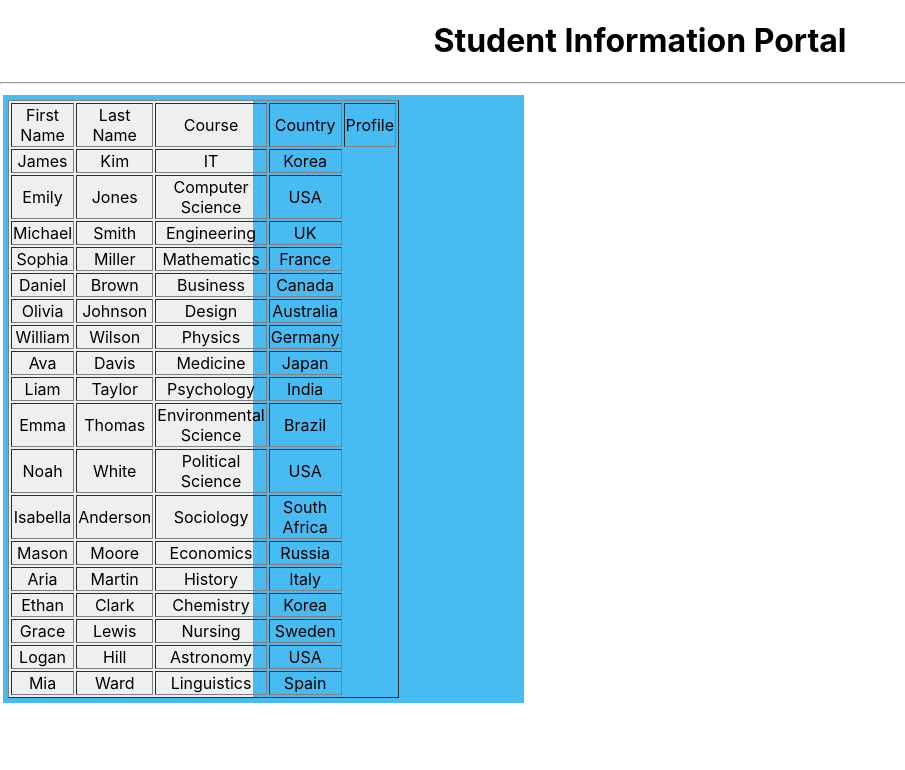
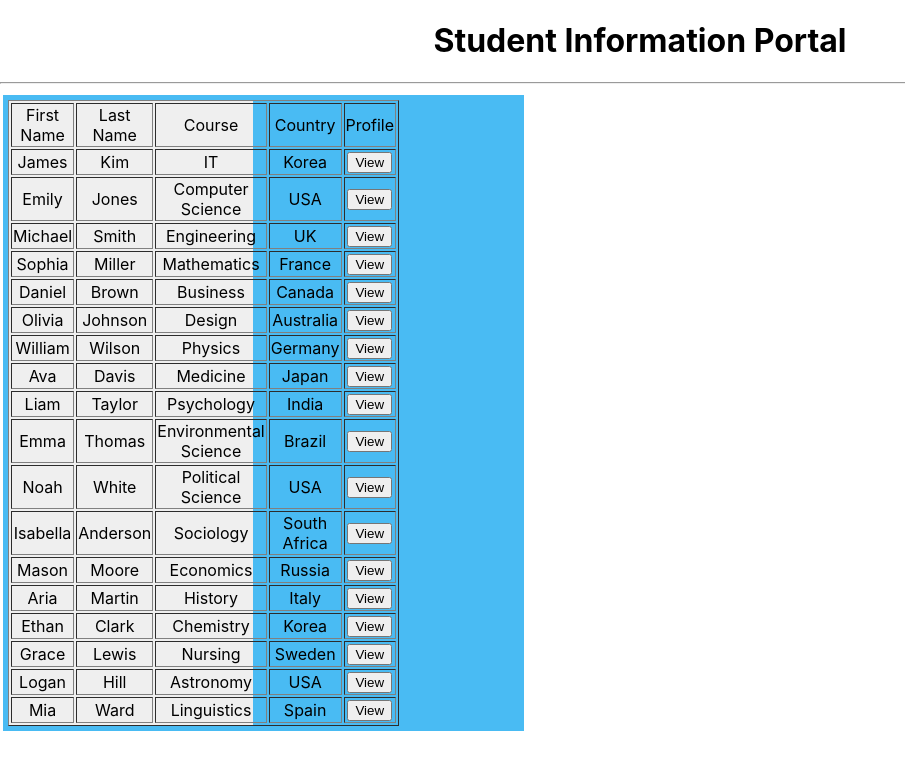
Before and after one commit to udaraKavishka/SPA-Student-Information-Portal, a React (Create React App) app in the folder informationportal/: page / in a window 1280 px wide. Shown: the top 770 px of the page, without its empty margins (0-905 px from the left). Built offline with nearby package versions, Linux system fonts and the light colour scheme.

Commit message:
feat: add "View" button to student data rows in StudentTable component

```diff
--- a/informationportal/src/components/StudentTable.js
+++ b/informationportal/src/components/StudentTable.js
@@ -23,6 +23,7 @@ export default function StudentTable(props) {
                                         <td>{student.lastName}</td>
                                         <td>{student.course}</td>
                                         <td>{student.address.country}</td>
+                                        <td><button>View</button></td>
                                     </tr>
                             )
 
```
